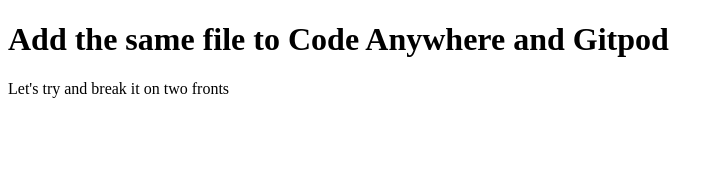
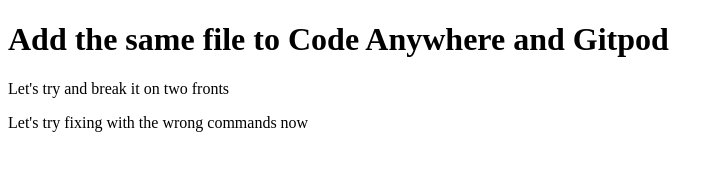
Before and after one commit to SJECollins/breakinggit, a plain HTML site: page break.html in a window 1280 px wide. Shown: the whole page, without its empty margins (0-724 px from the left). Drawn offline with Linux system fonts and the light colour scheme.

Commit message:
Try entering random commands this time

```diff
--- a/break.html
+++ b/break.html
@@ -4,10 +4,11 @@
     <meta charset="UTF-8">
     <meta http-equiv="X-UA-Compatible" content="IE=edge">
     <meta name="viewport" content="width=device-width, initial-scale=1.0">
-    <title>Let's break it</title>
+    <title>Let's break it again</title>
 </head>
 <body>
     <h1>Add the same file to Code Anywhere and Gitpod</h1>
     <p>Let's try and break it on two fronts</p>
+    <p>Let's try fixing with the wrong commands now</p>
 </body>
 </html>
```
